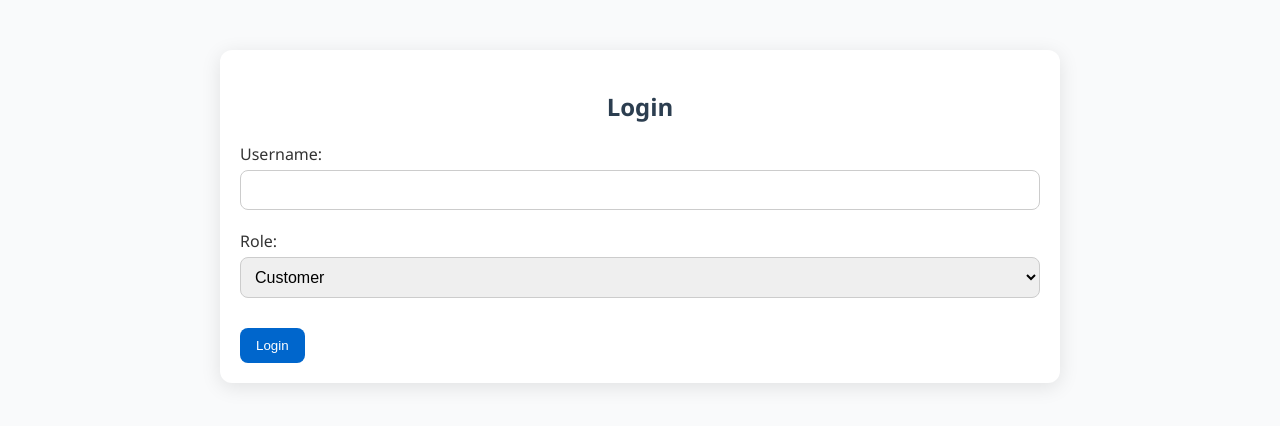
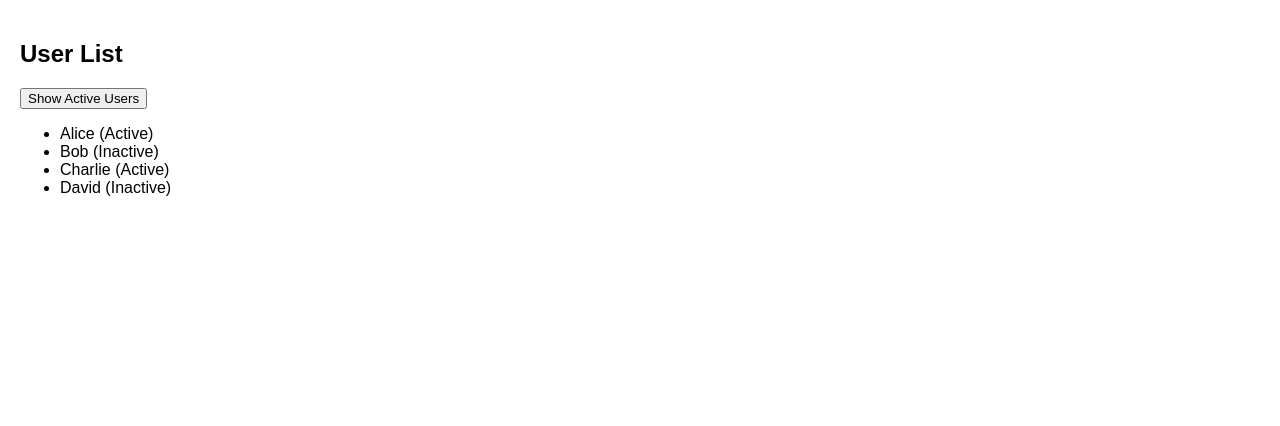
Before and after one commit to Nithin2023-creator/Library-Management-React, a React (Create React App) app: page / in a window 1280 px wide. Shown: the top 426 px of the page. Built offline with nearby package versions, Linux system fonts and the light colour scheme.

Commit message:
conditional rendering

```diff
--- a/src/App.js
+++ b/src/App.js
@@ -1,43 +1,38 @@
-// LibraryApp.js (Main Controller)
-import React, { Component } from 'react';
-import './LibraryApp.css';
-import LoginPage from './LoginPage';
-import AdminLibraryPage from './components/AdminLibrary';
-import CustomerLibraryPage from './components/CustomerLibrary';
+import React from 'react';
 
-class LibraryApp extends Component {
-  constructor(props) {
-    super(props);
-    this.state = {
-      isLoggedIn: false,
-      role: '',
-      username: ''
-    };
-  }
+function App() {
+  const [users, setUsers] = React.useState([
+    { id: 1, name: 'Alice', isActive: true },
+    { id: 2, name: 'Bob', isActive: false },
+    { id: 3, name: 'Charlie', isActive: true },
+    { id: 4, name: 'David', isActive: false },
+  ]);
 
-  handleLogin = (role, username) => {
-    this.setState({
-      isLoggedIn: true,
-      role,
-      username
-    });
+  const [showActiveOnly, setShowActiveOnly] = React.useState(false);
+
+  const toggleShowActive = () => {
+    setShowActiveOnly(prev => !prev);
   };
 
-  render() {
-    const { isLoggedIn, role, username } = this.state;
+  const filteredUsers = showActiveOnly
+    ? users.filter(user => user.isActive)
+    : users;
 
-    if (!isLoggedIn) {
-      return <LoginPage onLogin={this.handleLogin} />;
-    }
-
-    if (role === 'admin') {
-      return <AdminLibraryPage username={username} />;
-    } else if (role === 'customer') {
-      return <CustomerLibraryPage username={username} />;
-    }
-
-    return null;
-  }
+  return (
+    <div style={{ padding: '20px', fontFamily: 'Arial' }}>
+      <h2>User List</h2>
+      <button onClick={toggleShowActive}>
+        {showActiveOnly ? 'Show All Users' : 'Show Active Users'}
+      </button>
+      <ul>
+        {filteredUsers.map(user => (
+          <li key={user.id}>
+            {user.name} {user.isActive ? '(Active)' : '(Inactive)'}
+          </li>
+        ))}
+      </ul>
+    </div>
+  );
 }
 
-export default LibraryApp;
+export default App;
```
